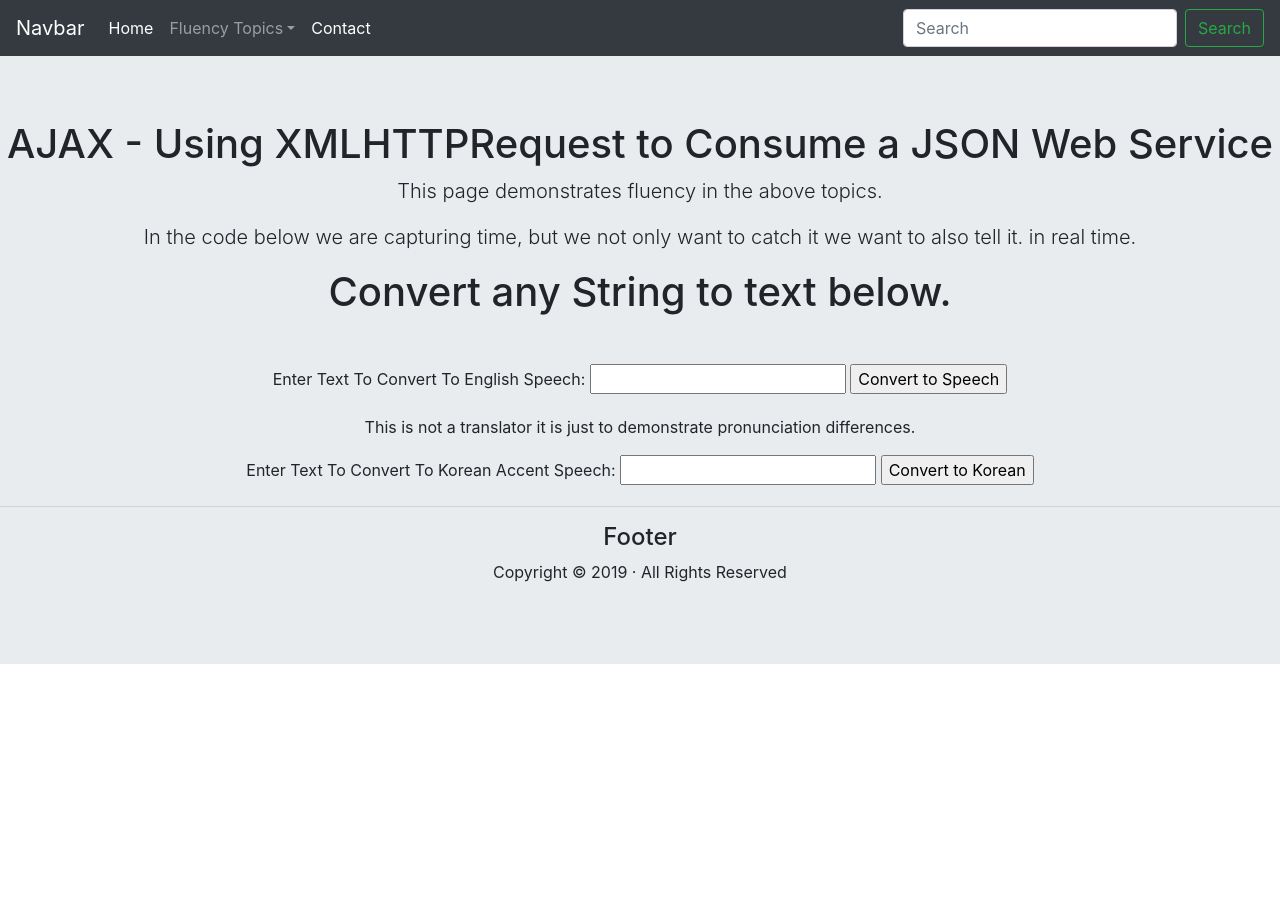
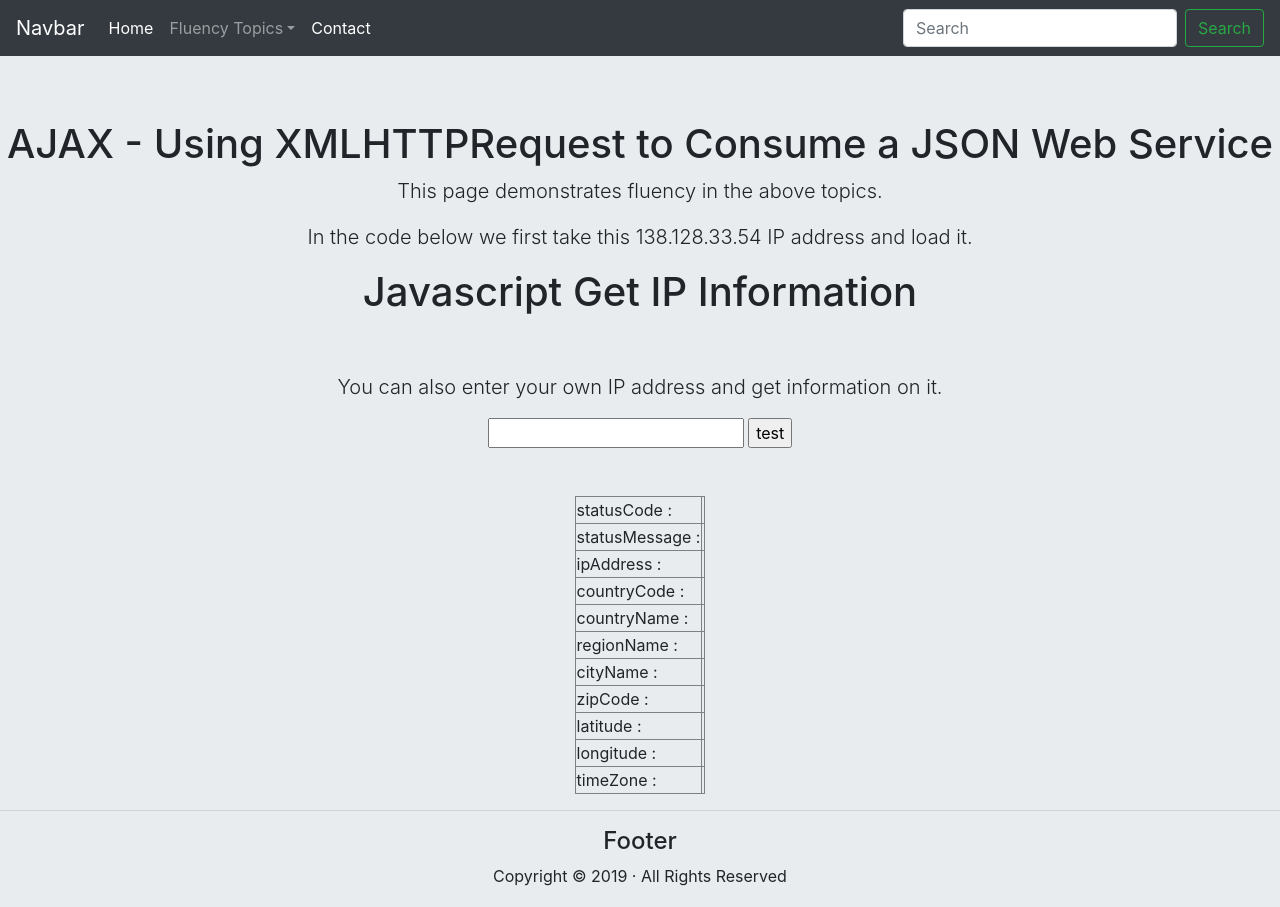
Before and after one commit to Morris-Trevon/CIT-261-Mobile-Development, a plain HTML site: page AjaxConnectandDisplay.html in a window 1280 px wide. Shown: the top 907 px of the page. Before the commit the page ends 800 px from the top, so only its background shows below. Drawn offline with Linux system fonts and the light colour scheme; no server answers.

Commit message:
Ajax Modifications

```diff
--- a/AjaxConnectandDisplay.html
+++ b/AjaxConnectandDisplay.html
@@ -48,20 +48,30 @@
     <div class="jumbotron jumbotron-fluid text-center">
       <h1 ng-bind="wikiViewerCtrl.titleToRender" title="CIT 261 AJAX - Using XMLHTTPRequest to Consume a JSON Web Service" data-tid="wiki-viewer-title">AJAX - Using XMLHTTPRequest to Consume a JSON Web Service</h1>
       <p class="lead">This page demonstrates fluency in the above topics. </p>
-		<p class="lead">In the code below we are capturing time, but we not only want to catch it we want to also tell it. in real time.</p>
-		<h1>Convert any String to text below.</h1>
-		<p>&nbsp; </p>
-		<p>
-		  <label id="engSpeech" for="textToSpeech">Enter Text To Convert To English Speech: </label>
-		  <input type="text" name="textToSpeech" id="textToSpeech">
-		  <input type="button" name="Continue1" id="Continue1" value="Convert to Speech" onClick="textToSpeechCall()">
-	  </p>
-	  <p>This is not a translator it is just to demonstrate pronunciation differences.</p>
-		<p>
-		  <label id="korSpeech" for="textToSpeechKr">Enter Text To Convert To Korean Accent Speech: </label>
-		  <input type="text" name="textToSpeechKr" id="textToSpeechKr">
-		  <input type="button" name="Continue2" id="Continue2" value="Convert to Korean" onClick="textToSpeechKor()">
-	  </p>
+		<p class="lead">In the code below we first take this 138.128.33.54 IP address and load it.</p>
+		<h1>Javascript Get IP Information</h1>
+ <br> <br>
+
+	<p class="lead">You can also enter your own IP address and get information on it.</p>
+ <form name="ipRequestForm">
+ <input type="text" name="ipAddress"/>
+ <input type="button" id="sendIPRequest" onclick="f1()" value="test"/>
+</form>
+ <center>
+ <br> <br>
+ <table border="1">
+ 	<tr><td>statusCode :</td><td id="statusCode"></td></tr>
+ 	<tr><td>statusMessage :</td><td id="statusMessage"></td></tr>
+ 	<tr><td>ipAddress :</td><td id="ipAddress"></td></tr>
+ 	<tr><td>countryCode :</td><td id="countryCode"></td></tr>
+ 	<tr><td>countryName :</td><td id="countryName"></td></tr>
+ 	<tr><td>regionName :</td><td id="regionName"></td></tr>
+ 	<tr><td>cityName :</td><td id="cityName"></td></tr>
+ 	<tr><td>zipCode :</td><td id="zipCode"></td></tr>
+ 	<tr><td>latitude :</td><td id="latitude"></td></tr>
+ 	<tr><td>longitude :</td><td id="longitude"></td></tr>
+ 	<tr><td>timeZone :</td><td id="timeZone"></td></tr>
+ </table>
 	   <hr>
       <div class="row">
           <div class="text-center col-lg-6 offset-lg-3">
--- a/Scripts/AjaxRequest.js
+++ b/Scripts/AjaxRequest.js
@@ -1,71 +1,103 @@
 // JavaScript Document
-"use strict";
 
-function textToSpeechCall(){
+// This code will automatically pull the data from an Ip Address specified from the string
+var HttpClient = function() {
+ 	this.get = function(aUrl, aCallback) {
+ 	var anHttpRequest = new XMLHttpRequest();
 
-	var src = document.getElementById('textToSpeech').value;
+	anHttpRequest.onreadystatechange = function() {
+ 	if (anHttpRequest.readyState == 4 && anHttpRequest.status == 200)
+ 		aCallback(anHttpRequest.responseText);
+ 	}
 
-//JSON object passed into a string assigned to a variable called VoiceRSS
-
-  VoiceRSS.speech({
-            key: 'a50f29049873445eaff96472e5b26ac0',
-            src: src,
-            hl: 'en-us',
-            r: 0,
-            c: 'mp3',
-            f: '44khz_16bit_stereo',
-            ssml: false
-        });
+	anHttpRequest.open( "GET", aUrl, true );
+ 	anHttpRequest.send( null );
+ 	}
 }
 
-function textToSpeechKor(){
+//URL for the API to request information from JSON file with my personal API key that I had to register to www.ipinfodb.com
+var theurl='http://api.ipinfodb.com/v3/ip-city/?key=bb2eba945cc62a91147eb437555509254bb2e7a8dd3a910d4fba5f2c013c2521&format=json&ip=138.128.33.54';
+var client = new HttpClient();
 
-	var src = document.getElementById('textToSpeechKr').value;
+client.get(theurl, function(response) {
+ 	var response1 = JSON.parse(response);
+ 	// alert(response);
 
-//JSON object passed into a string assigned to a variable called VoiceRSS
+	document.getElementById("statusCode").innerHTML = response1.name + ", " + response1.statusCode;
 
-  VoiceRSS.speech({
-            key: 'a50f29049873445eaff96472e5b26ac0',
-            src: src,
-            hl: 'ko-kr',
-            r: 0,
-            c: 'mp3',
-            f: '44khz_16bit_stereo',
-            ssml: false
-        });
+	document.getElementById("statusCode").innerHTML = response1.statusCode;
+
+	document.getElementById("statusMessage").innerHTML = response1.statusMessage;
+
+	document.getElementById("ipAddress").innerHTML = response1.ipAddress;
+
+	document.getElementById("countryCode").innerHTML = response1.countryCode;
+
+	document.getElementById("countryName").innerHTML = response1.countryName;
+
+	document.getElementById("regionName").innerHTML = response1.regionName;
+
+	document.getElementById("cityName").innerHTML = response1.cityName;
+
+	document.getElementById("zipCode").innerHTML = response1.zipCode;
+
+	document.getElementById("latitude").innerHTML = response1.latitude;
+ });
+
+
+// This code will accept the value from ipAddress and request information on it
+window.onload = function() {
+
+		document.getElementById("sendIPRequest").onclick = function runApiScript() {
+
+			var ipAddress = document.forms["ipRequestForm"]["ipAddress"].value;
+			//URL for the API to request information from JSON file with my personal API key that I had to register to www.ipinfodb.com
+			var Url = "http://api.ipinfodb.com/v3/ip-city/?key=bb2eba945cc62a91147eb437555509254bb2e7a8dd3a910d4fba5f2c013c2521&format=json&ip=" +ipAddress;
+
+			//create the XMLHTTP Request Object
+			var xhr = new XMLHttpRequest();
+
+			//Open the connection
+			xhr.open('GET', Url, true);
+
+			//Send the Data
+			xhr.send();
+
+			//Process and retrieve
+			xhr.onreadystatechange = processRequest;
+
+			function processRequest(e) {
+
+				if (xhr.readyState == 4 && xhr.status == 200) {
+					// alert(xhr.responseText);
+					var response1 = JSON.parse(xhr.responseText);
+
+					document.getElementById("statusCode").innerHTML = response1.name + ", " + response1.statusCode;
+
+					document.getElementById("statusCode").innerHTML = response1.statusCode;
+
+					document.getElementById("statusMessage").innerHTML = response1.statusMessage;
+
+					document.getElementById("ipAddress").innerHTML = response1.ipAddress;
+
+					document.getElementById("countryCode").innerHTML = response1.countryCode;
+
+					document.getElementById("countryName").innerHTML = response1.countryName;
+
+					document.getElementById("regionName").innerHTML = response1.regionName;
+
+					document.getElementById("cityName").innerHTML = response1.cityName;
+
+					document.getElementById("zipCode").innerHTML = response1.zipCode;
+
+					document.getElementById("latitude").innerHTML = response1.latitude;
+
+					document.getElementById("longitude").innerHTML = response1.longitude;
+
+					document.getElementById("timeZone").innerHTML = response1.timeZone;
+				}
+			}
+		}
 }
 
-		var VoiceRSS={
-
-				speech:function(e){
-					this._validate(e),
-					this._request(e)
-				},
-				_validate:function(e){
-					if(!e)throw"The settings are undefined";if(!e.key)throw"The API key is undefined";if(!e.src)throw"The text is undefined";if(!e.hl)throw"The language is undefined";
-					if(e.c&&"auto"!=e.c.toLowerCase()){var a=!1;switch(e.c.toLowerCase()){case"mp3":a=(new Audio).canPlayType("audio/mpeg").replace("no","");break;case"wav":a=(new Audio).canPlayType("audio/wav").replace("no","");
-							break;
-						case"aac":a=(new Audio).canPlayType("audio/aac").replace("no","");
-							break;
-						case"ogg":a=(new Audio).canPlayType("audio/ogg").replace("no","");
-							break;
-						case"caf":a=(new Audio).canPlayType("audio/x-caf").replace("no","")}
-													   if(!a)throw"The browser does not support the audio codec "+e.c}
-				},
-				_request:function(e){
-					var a=this._buildRequest(e),t=this._getXHR();
-					   t.onreadystatechange=function(){
-						   if(4==t.readyState&&200==t.status){
-							   if(0==t.responseText.indexOf("ERROR"))
-								   throw t.responseText;
-							   new Audio(t.responseText).play()
-						   }
-						},
-						t.open("POST","https://api.voicerss.org/",!0),
-						t.setRequestHeader("Content-Type","application/x-www-form-urlencoded; charset=UTF-8"),
-						t.send(a)},
-						_buildRequest:function(e){var a=e.c&&"auto"!=e.c.toLowerCase()?e.c:this._detectCodec();
-		     return"key="+(e.key||"")+"&src="+(e.src||"")+"&hl="+(e.hl||"")+"&r="+(e.r||"")+"&c="+(a||"")+"&f="+(e.f||"")+"&ssml="+(e.ssml||"")+"&b64=true"}, _detectCodec:function(){var e=new Audio;
-			 return e.canPlayType("audio/mpeg").replace("no","")?"mp3":e.canPlayType("audio/wav").replace("no","")?"wav":e.canPlayType("audio/aac").replace("no","")?"aac":e.canPlayType("audio/ogg").replace("no","")?"ogg":e.canPlayType("audio/x-caf").replace("no","")?"caf":""},_getXHR:function(){try{return new XMLHttpRequest}catch(e){}try{return new ActiveXObject("Msxml3.XMLHTTP")}catch(e){}try{return new ActiveXObject("Msxml2.XMLHTTP.6.0")}catch(e){}try{return new ActiveXObject("Msxml2.XMLHTTP.3.0")}catch(e){}try{return new ActiveXObject("Msxml2.XMLHTTP")}catch(e){}try{return new ActiveXObject("Microsoft.XMLHTTP")}catch(e){}throw"The browser does not support HTTP request"}};
-
 //END
--- a/Scripts/_notes/dwsync.xml
+++ b/Scripts/_notes/dwsync.xml
@@ -10,5 +10,5 @@
 <file name="animationtrigger.js" server="ftp.live2partyja.com" local="131962909328256060" remote="131962875600000000" Dst="0" />
 <file name="localStorage.js" server="ftp.live2partyja.com" local="131943700970870608" remote="131943869400000000" Dst="0" />
 <file name="domObjects.js" server="ftp.live2partyja.com" local="131957056161068306" remote="131957755200000000" Dst="0" />
-<file name="AjaxRequest.js" server="ftp.live2partyja.com" local="131962831158902183" remote="131962824600000000" Dst="0" />
+<file name="AjaxRequest.js" server="ftp.live2partyja.com" local="131968909393757546" remote="131968873200000000" Dst="0" />
 </dwsync>
--- a/_notes/dwsync.xml
+++ b/_notes/dwsync.xml
@@ -19,7 +19,7 @@
 <file name="nav.html" server="ftp.live2partyja.com" local="131927445488673554" remote="131935381800000000" Dst="0" />
 <file name="objectTimeCalc.html" server="ftp.live2partyja.com" local="131935461444587686" remote="131935425600000000" Dst="0" />
 <file name="objectTimeCalc2.html" server="ftp.live2partyja.com" local="131958615914365955" remote="131959345800000000" Dst="0" />
-<file name="AjaxConnectandDisplay.html" server="ftp.live2partyja.com" local="131962824038952296" remote="131962824600000000" Dst="0" />
+<file name="AjaxConnectandDisplay.html" server="ftp.live2partyja.com" local="131968904455173867" remote="131968873200000000" Dst="0" />
 <file name="animationWithCSSandTriggers.html" server="ftp.live2partyja.com" local="131962902913932151" remote="131962876200000000" Dst="0" />
 <file name="animationWithCSSandTriggers2.html" server="ftp.live2partyja.com" local="131962911199553003" remote="131962875600000000" Dst="0" />
 <file name="domManipulate.html" server="ftp.live2partyja.com" local="131957062985622508" remote="131957755200000000" Dst="0" />
```
